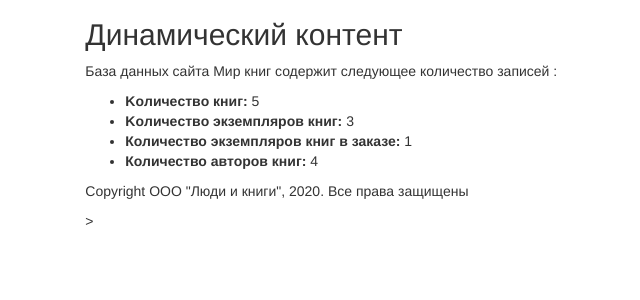
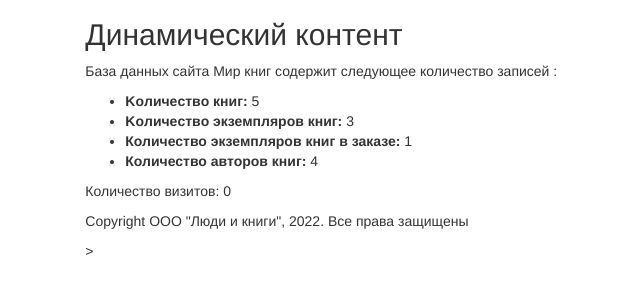
Before and after one commit to Tyrannozavr/books_train, a Django app: page /catalog/ in a window 1280 px wide. Shown: the part 232-532 px from the top of the page, without its empty margins (143-783 px from the left). Run offline with Django 4.2, Linux system fonts and the light colour scheme; data comes from the database, SQL or seed files in the repository; both versions use the stored data as it was after the commit; some libraries are stand-ins or nearby versions.

Commit message:
add sessions counter

```diff
--- a/catalog/views.py
+++ b/catalog/views.py
@@ -10,9 +10,11 @@ def index(request):
     num_instances = models.BookInstance.objects.count()
     num_instances_available = models.BookInstance.objects.filter(status=2).count()
     num_authors = models.Author.objects.count()
+    num_visits = request.session.get('num_visits', 0)
+    request.session['num_visits'] = num_visits + 1
     return render (request, 'catalog/index.html', {'num_books': num_books, 'num_instances': num_instances,
                                                    'num_instances_available': num_instances_available,
-                                                   'num_authors': num_authors})
+                                                   'num_authors': num_authors, 'num_visits': num_visits})
 
 
 class BookListView(generic.ListView):
--- a/templates/catalog/base_generic.html
+++ b/templates/catalog/base_generic.html
@@ -3,7 +3,7 @@
 <head>
 {% block title %}
     <title>
-        Миp книг
+        мир книг
     </title>
 {% endblock %}
 <meta charset="utf-8"> ·
@@ -56,7 +56,7 @@ style = "width:100px; height:100px;" align="absmiddle">
 {% endblock %}
 {% block footer %}
     {% block copyright %}
-        <p>Copyright ООО "Люди и книги", 2020. Все права защищены</p>>
+        <p>Copyright ООО "Люди и книги", 2022. Все права защищены</p>>
     {% endblock %}
 {% endblock %}
 </div>
--- a/templates/catalog/index.html
+++ b/templates/catalog/index.html
@@ -16,4 +16,5 @@
     <li><strong>Количество авторов книг:
     </strong> {{ num_authors }}</li>
     </ul>
+    <p>Количество визитов: {{ num_visits }}</p>
 {% endblock %}
```
Also changed, not shown: db.sqlite3.
